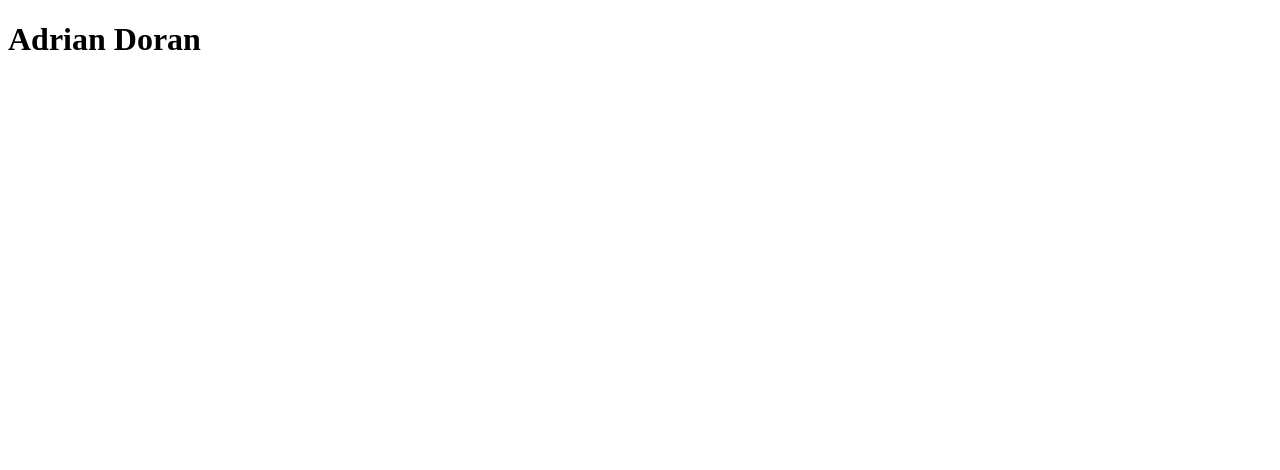
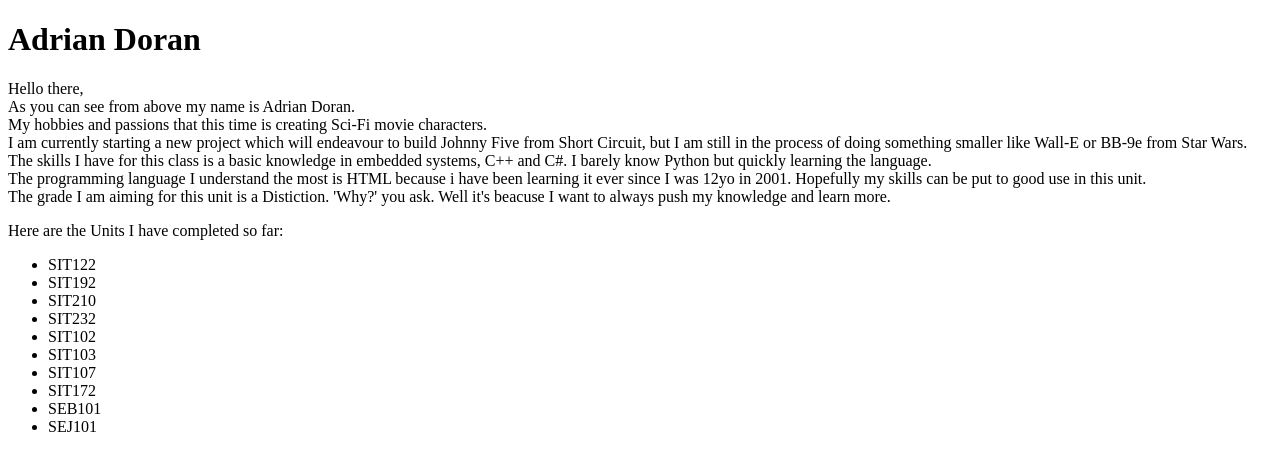
Before and after one commit to AdrianDoran/TrackMe, a plain HTML site: page about-me.html in a window 1280 px wide. Drawn offline with Linux system fonts and the light colour scheme.

Commit message:
NEW: Add information about Author

```diff
--- a/about-me.html
+++ b/about-me.html
@@ -5,13 +5,38 @@
     <meta charset="utf-8" />
     <meta name="description" content="A frontend dashboard for the TrackMe application" />
     <meta name="author" content="Adrian Doran" />
-    <meta name="viewport" content="width=device-width, initialscale=
-1.0">
+    <meta name="viewport" content="width=device-width, initialscale=1.0">
     <title>TrackMe</title>
 </head>
 
 <body>
     <h1>Adrian Doran</h1>
+    <div>
+        <p>
+            Hello there,
+            <br>As you can see from above my name is Adrian Doran.
+            <br>My hobbies and passions that this time is creating Sci-Fi movie characters.
+            <br>I am currently starting a new project which will endeavour to build Johnny Five from Short Circuit, but I am still in the process of doing something smaller like Wall-E or BB-9e from Star Wars.
+            <br>The skills I have for this class is a basic knowledge in embedded systems, C++ and C#. I barely know Python but quickly learning the language.
+            <br>The programming language I understand the most is HTML because i have been learning it ever since I was 12yo in 2001. Hopefully my skills can be put to good use in this unit.
+            <br>The grade I am aiming for this unit is a Distiction. 'Why?' you ask. Well it's beacuse I want to always push my knowledge and learn more.
+        </p>
+        <p>
+            Here are the Units I have completed so far:
+            <ul>
+                <li>SIT122</li>
+                <li>SIT192</li>
+                <li>SIT210</li>
+                <li>SIT232</li>
+                <li>SIT102</li>
+                <li>SIT103</li>
+                <li>SIT107</li>
+                <li>SIT172</li>
+                <li>SEB101</li>
+                <li>SEJ101</li>
+            </ul>
+        </p>
+    </div>
 </body>
 
 </html>
```
